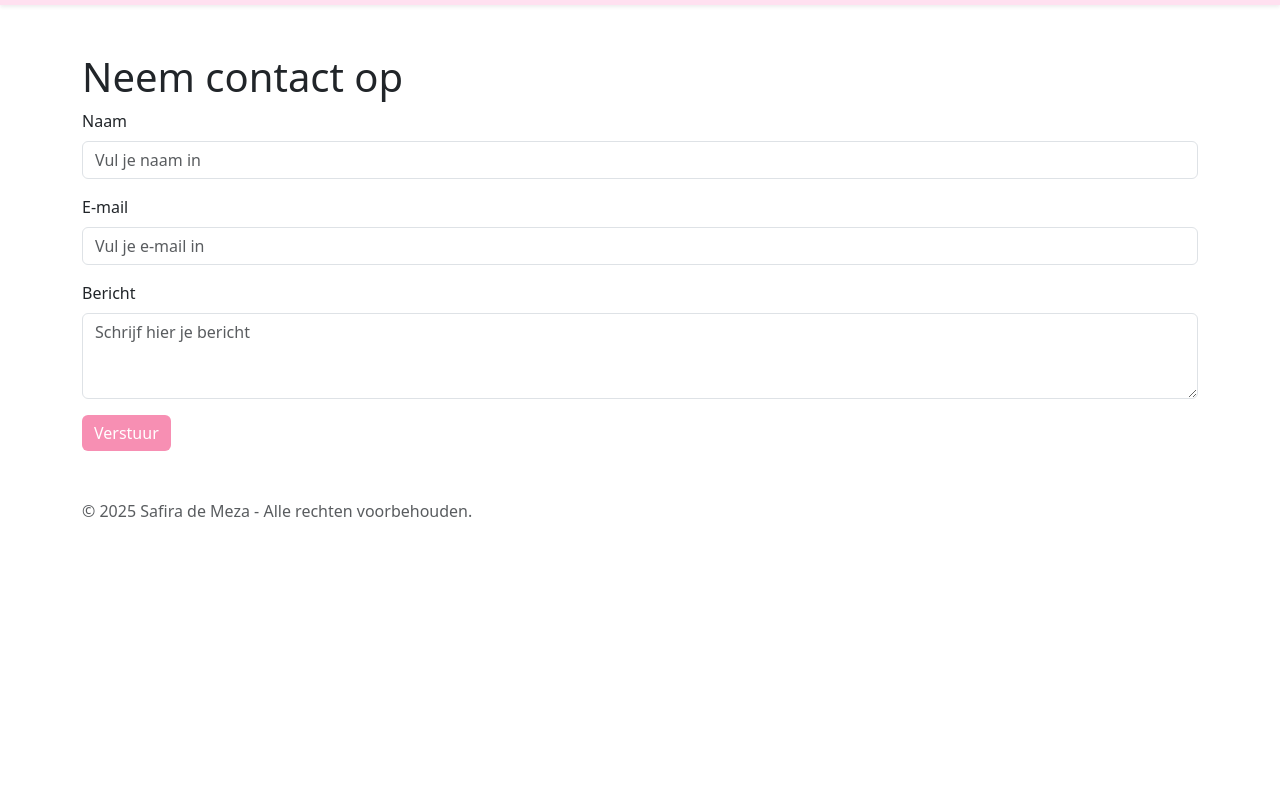
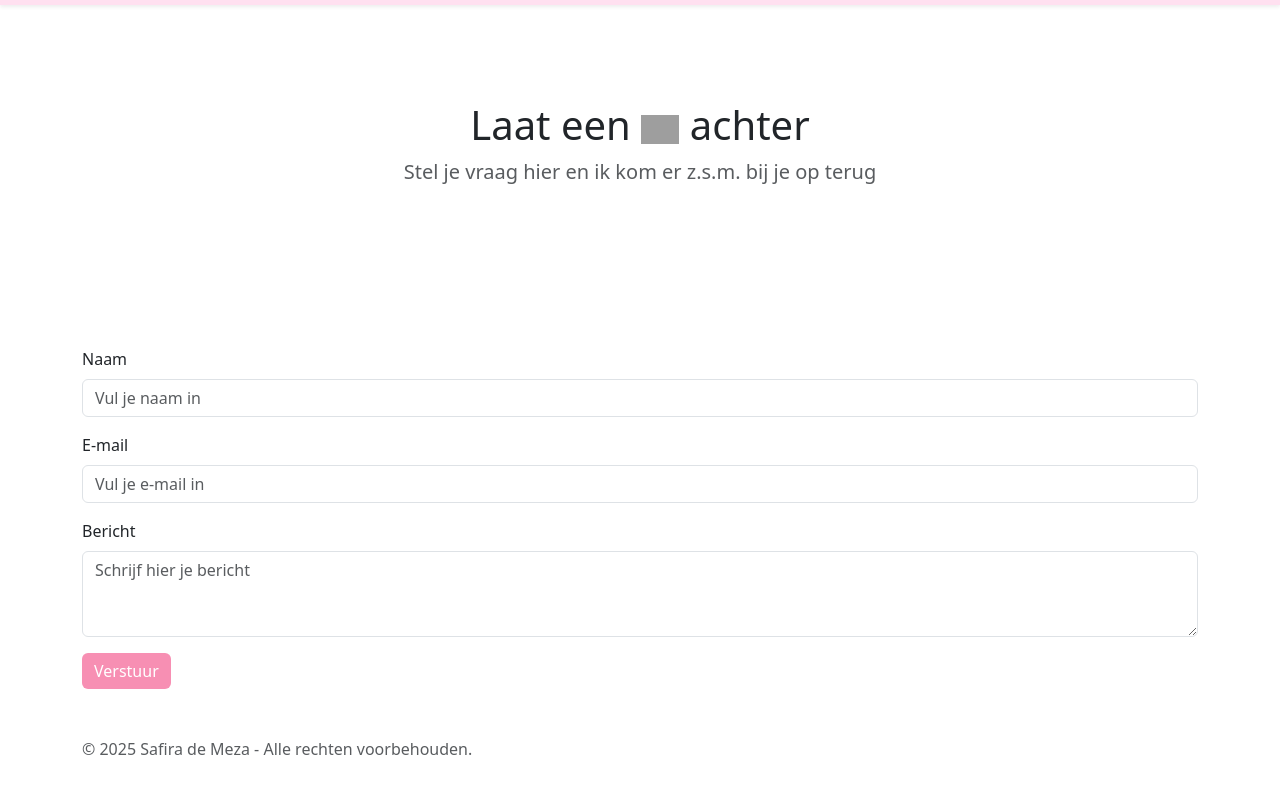
Before and after one commit to SapphireArt/Bootstrap, a plain HTML site: page contact.html in a window 1280 px wide. Shown: the part 66-860 px from the top of the page. Before the commit the page ends 800 px from the top, so only its background shows below. Drawn offline with nearby package versions, Linux system fonts and the light colour scheme; grey boxes are pictures that could not be loaded.

Commit message:
Update contact.html

```diff
--- a/contact.html
+++ b/contact.html
@@ -72,8 +72,15 @@
     </header>
 
 <main>
+    <section class="py-5 text-center container">
+        <div class="row py-lg-5">
+          <div class="col-lg-6 col-md-8 mx-auto">
+            <h1 class="fw-light">Laat een <img src="https://minimunchies.nl/wp-content/uploads/2025/05/envelope_10429457.png" alt="brief" width="7%"> achter</h1>
+            <p class="lead text-muted">Stel je vraag hier en ik kom er z.s.m. bij je op terug</p>
+          </div>
+        </div>
+      </section>
     <div class="container mt-5">
-        <h1>Neem contact op</h1>
         <form action="https://formspree.io/f/YOUR_FORM_ID" method="POST">
             <input type="hidden" name="_captcha" value="false">
             <input type="hidden" name="_next" value="https://minimunchies.nl/bedankt.html">
```
